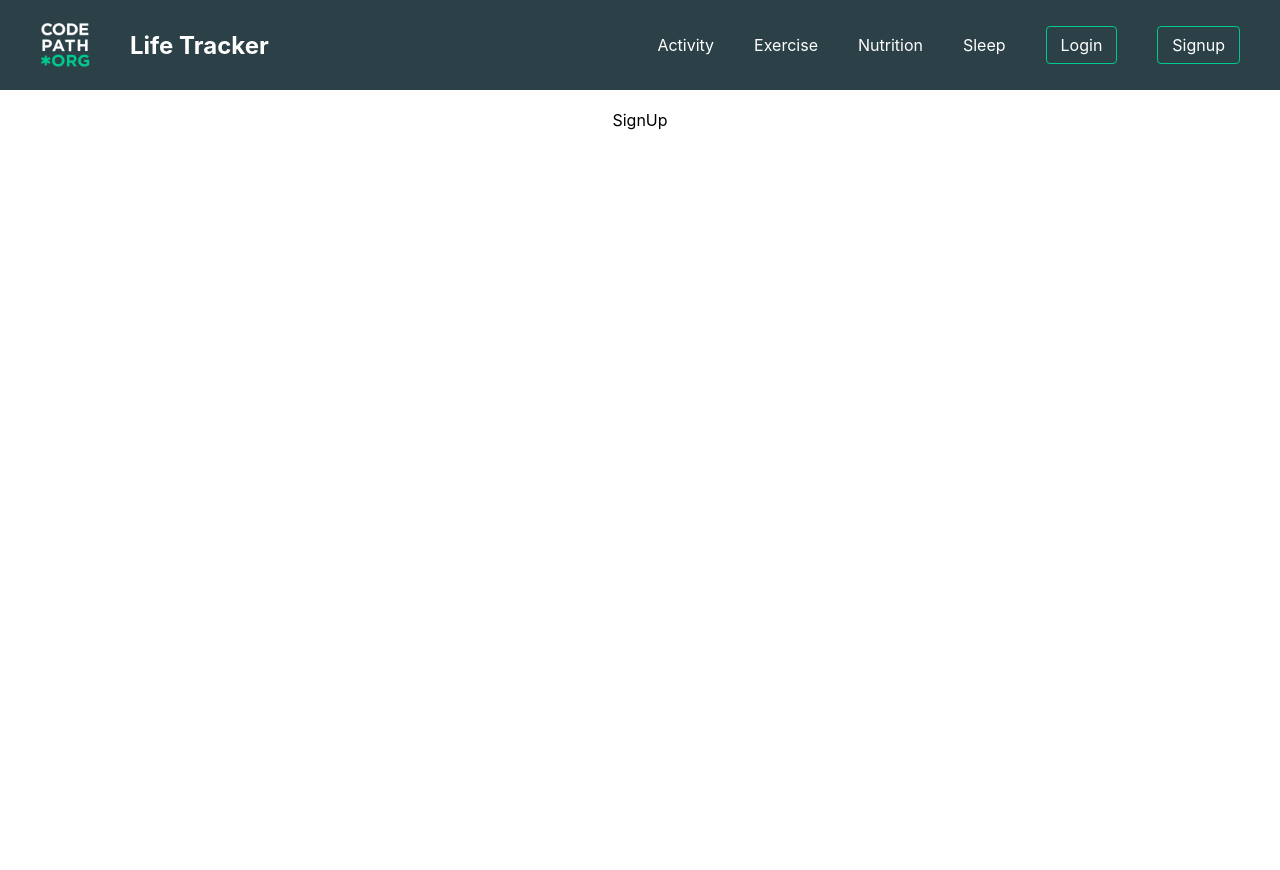
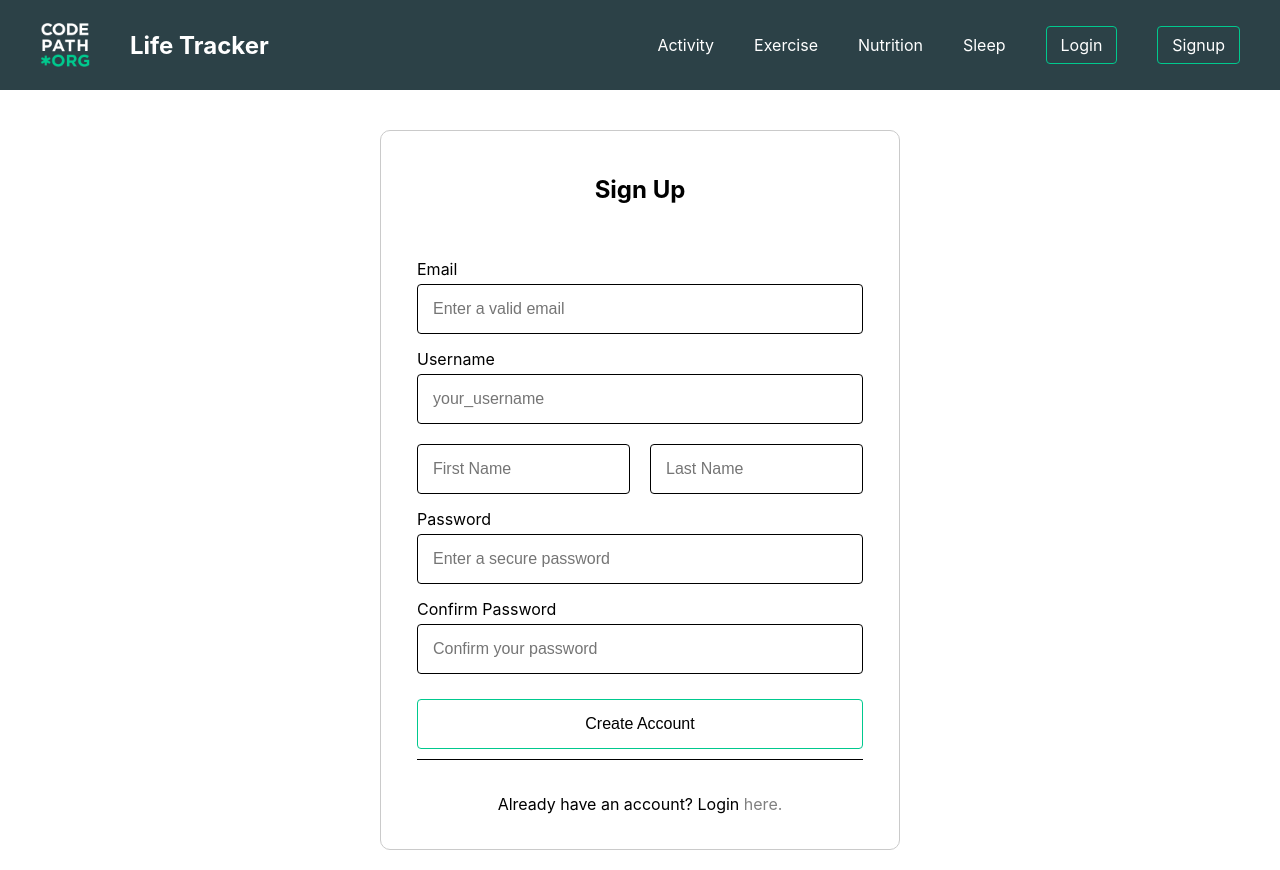
Before and after one commit to stephaniedeleon/site_life_tracker, a React (Create React App) app in the folder frontend/: page /register in a window 1280 px wide. Before the commit the page ends 800 px from the top, so only its background shows below. Built offline with nearby package versions, Linux system fonts and the light colour scheme.

Commit message:
signup frontend handleonchange and submit to api

```diff
--- a/frontend/src/components/SignUp/SignUp.css
+++ b/frontend/src/components/SignUp/SignUp.css
@@ -0,0 +1,80 @@
+.SignUp {
+    min-height: 600px;
+    display: flex;
+    align-items: center;
+    justify-content: center;
+}
+
+.SignUp .card {
+    border: 1px solid rgb(202, 202, 202);
+    border-radius: 10px;
+    background: white;
+
+    margin: 20px;
+    padding: 24px 36px 0;
+
+    display: flex;
+    flex-direction: column;
+    min-height: 600px;
+    width: 520px;
+}
+
+.SignUp .card .form .input-field {
+    display: flex;
+    flex-direction: column;
+    align-items: flex-start;
+    width: 100%;
+    margin-top: 15px;
+}
+
+.SignUp .card .form .split-input-field {
+    display: flex;
+    flex-direction: row;
+    width: 100%;
+    grid-gap: 20px;
+    gap: 20px;
+}
+
+.SignUp .card .form .input-field input {
+    height: 50px;
+    padding: 0 15px;
+    font-size: 16px;
+    border: 1px solid black;
+    border-radius: 4px;
+    margin-top: 5px;
+    width: 100%;
+    background: transparent;
+    color: var(--pure-white);
+}
+
+.SignUp .card .error {
+    color: red;
+}
+
+.SignUp .card .footer {
+    border-top: 1px solid black;
+    margin-top: 10px;
+    height: 90px;
+}
+
+.SignUp .card .footer {
+    width: 100%;
+    display: flex;
+    align-items: center;
+    justify-content: center;
+}
+
+.SignUp .card .footer a {
+    color: gray;
+}
+
+.SignUp .card .form button {
+    width: 100%;
+    height: 50px;
+    margin-top: 25px;
+    border-radius: 4px;
+    cursor: pointer;
+    border: 1px solid #00c98e;
+    background-color: white;
+    font-size: 16px;
+}
--- a/frontend/src/components/SignUp/SignUp.js
+++ b/frontend/src/components/SignUp/SignUp.js
@@ -1,8 +1,148 @@
+import { useState } from "react";
+import { useNavigate, Link } from "react-router-dom"
+import axios from 'axios';
+import "./SignUp.css";
+
 export default function SignUp() {
 
-    return (
-      <div className="SignUp">
-          SignUp
-      </div>
-    )
+  const navigate = useNavigate()
+  const [isLoading, setIsLoading] = useState(false)
+  const [errors, setErrors] = useState({})
+  const [form, setForm] = useState({
+    email: "",
+    username: "",
+    firstName: "",
+    lastName: "",
+    password: "",
+    passwordConfirm: ""
+  })
+
+
+  const handleOnInputChange = (event) => {
+
+    if (event.target.name === "password") {
+      if (form.passwordConfirm && form.passwordConfirm !== event.target.value) {
+        setErrors((e) => ({ ...e, passwordConfirm: "Password's do not match" }))
+      } else {
+        setErrors((e) => ({ ...e, passwordConfirm: null }))
+      }
+    }
+    if (event.target.name === "passwordConfirm") {
+      if (form.password && form.password !== event.target.value) {
+        setErrors((e) => ({ ...e, passwordConfirm: "Password's do not match" }))
+      } else {
+        setErrors((e) => ({ ...e, passwordConfirm: null }))
+      }
+    }
+    if (event.target.name === "email") {
+      if (event.target.value.indexOf("@") < 0) {
+        setErrors((e) => ({ ...e, email: "Please enter a valid email." }))
+      } else {
+        setErrors((e) => ({ ...e, email: null }))
+      }
+    }
+
+    setForm((f) => ({ ...f, [event.target.name]: event.target.value }))
+  }
+
+
+  const handleOnSubmit = async () => {
+
+    setIsLoading(true)
+    setErrors((e) => ({ ...e, form: null }))
+
+    if (form.passwordConfirm !== form.password) {
+      setErrors((e) => ({ ...e, passwordConfirm: "Passwords do not match." }))
+      setIsLoading(false)
+      return
+    } else {
+      setErrors((e) => ({ ...e, passwordConfirm: null }))
+    }
+
+    try {
+      const res = await axios.post("http://localhost:3001/auth/register", {
+        email: form.email,
+        username: form.username,
+        firstName: form.firstName,
+        lastName: form.lastName,
+        password: form.password,
+      })
+
+      if (res?.data?.user) {
+        //setAppState(res.data)
+        setIsLoading(false)
+        navigate("/")
+      } else {
+        setErrors((e) => ({ ...e, form: "Something went wrong with registration" }))
+        setIsLoading(false)
+      }
+    } catch (err) {
+      console.log(err)
+      const message = err?.response?.data?.error?.message
+      setErrors((e) => ({ ...e, form: message ? String(message) : String(err) }))
+      setIsLoading(false)
+    }
+  }
+
+
+  return (
+    <div className="SignUp">
+        <div className="card">
+
+            <h2>Sign Up</h2>
+            {/* shows error at the top of the form */}
+            {errors.form && <span className="error">{errors.form}</span>}
+            <br/>
+
+            <div className='form'>
+
+              <div className='input-field'>
+                <label htmlFor='email'>Email</label>
+                <input type='email' name='email' placeholder='Enter a valid email' value={form.email} onChange={handleOnInputChange} />
+                {/* shows error after input field */}
+                {errors.email && <span className="error">{errors.email}</span>}
+              </div>
+
+              <div className='input-field'>
+                <label htmlFor='username'>Username</label>
+                <input type='text' name='username' placeholder='your_username'value={form.username} onChange={handleOnInputChange} />
+                {errors.username && <span className="error">{errors.username}</span>}
+              </div>
+
+              <div className="split-input-field">
+                <div className="input-field">
+                  <input type="text" name="firstName" placeholder="First Name" value={form.firstName} onChange={handleOnInputChange} />
+                  {errors.firstName && <span className="error">{errors.firstName}</span>}
+                </div>
+
+                <div className="input-field">
+                  <input type="text" name="lastName" placeholder="Last Name" value={form.lastName} onChange={handleOnInputChange} />
+                  {errors.lastName && <span className="error">{errors.lastName}</span>}
+                </div>
+              </div>
+
+              <div className='input-field'>
+                <label htmlFor='password'>Password</label>
+                <input type='password' name='password' placeholder='Enter a secure password' value={form.password} onChange={handleOnInputChange}/>
+                {errors.password && <span className="error">{errors.password}</span>}
+              </div>
+
+              <div className="input-field">
+                <label htmlFor="passwordConfirm">Confirm Password</label>
+                <input type="password" name="passwordConfirm" placeholder="Confirm your password" value={form.passwordConfirm} onChange={handleOnInputChange} />
+                {errors.passwordConfirm && <span className="error">{errors.passwordConfirm}</span>}
+              </div>
+
+              <button className='login-btn' disabled={isLoading} onClick={handleOnSubmit}>
+                {isLoading ? "Loading..." : "Create Account"}
+              </button>
+
+            </div>
+
+            <div className="footer">
+              <p>Already have an account? Login <Link to="/login">here.</Link></p>
+            </div>
+        </div>
+    </div>
+  )
 }
```
